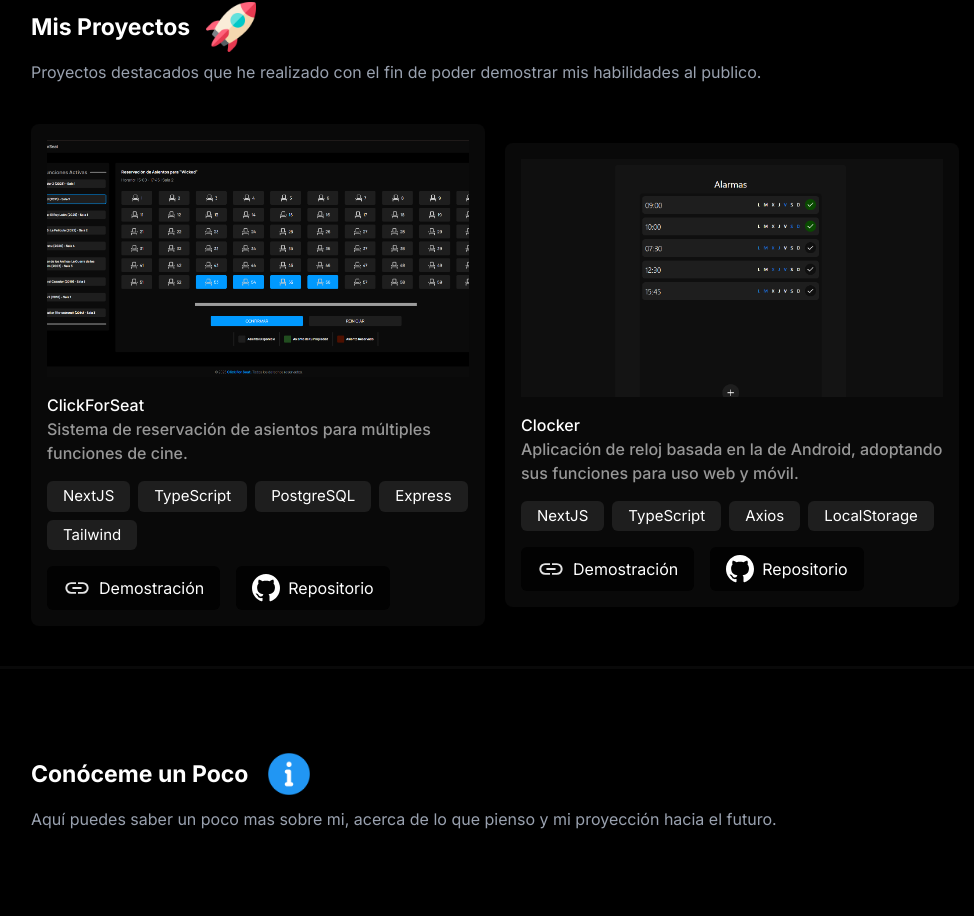
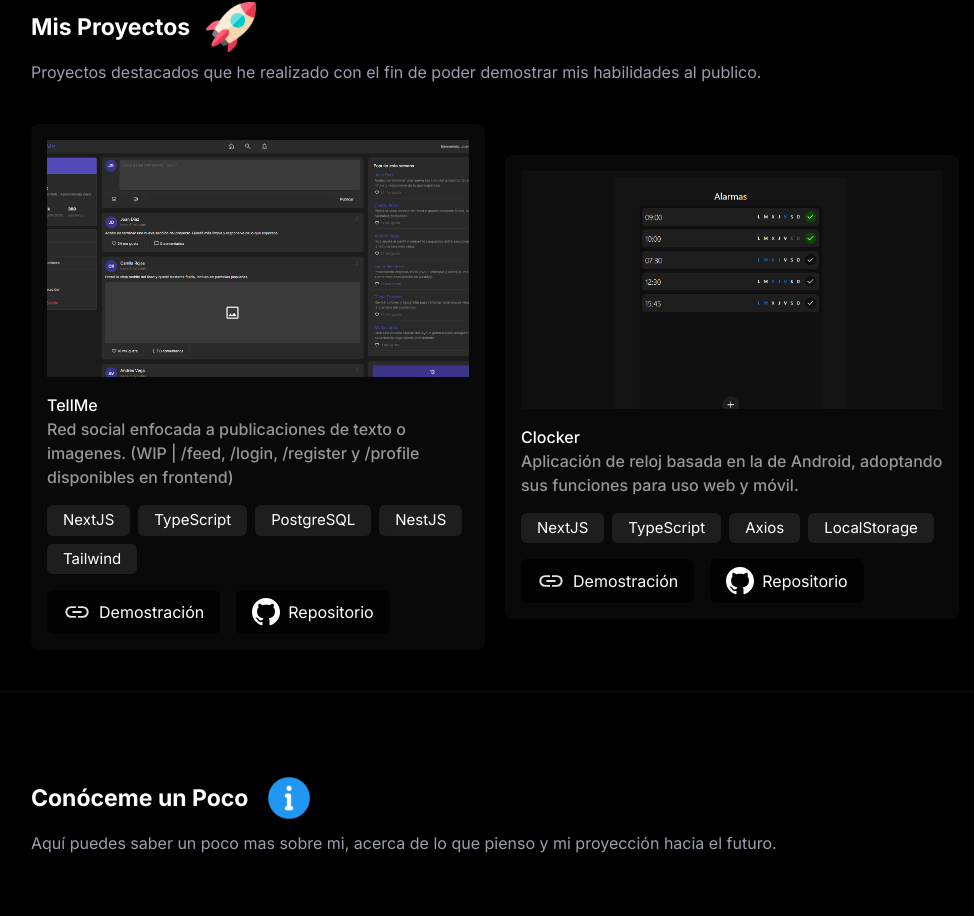
Before and after one commit to arielsitocs/Portafolio, a Next.js app: page / in a window 1280 px wide. Shown: the part 1956-2872 px from the top of the page, without its empty margins (145-1119 px from the left). Built offline with nearby package versions, Linux system fonts and the light colour scheme.

Commit message:
New: new project

```diff
--- a/src/components/Projects.tsx
+++ b/src/components/Projects.tsx
@@ -1,6 +1,6 @@
 import Image from "next/image";
 
-import ClickForSeat from "@/public/ClickForSeat.png";
+import TellMe from "@/public/TellMe.png";
 import Clocker from "@/public/Clocker.png";
 import ProjectIcon from "@/public/start-up.png";
 
@@ -11,18 +11,18 @@ import ProjectTypes from "../types/Project";
 export default function Projects() {
   const projects: ProjectTypes[] = [
     {
-      name: "ClickForSeat",
-      description: "Sistema de reservación de asientos para múltiples funciones de cine.",
-      image: ClickForSeat,
+      name: "TellMe",
+      description: "Red social enfocada a publicaciones de texto o imagenes. (WIP | /feed, /login, /register y /profile disponibles en frontend) ",
+      image: TellMe,
       technologies: [
         "NextJS",
         "TypeScript",
         "PostgreSQL",
-        "Express",
+        "NestJS",
         "Tailwind"
       ],
-      repoLink: "https://github.com/arielsitocs/ClickForSeat",
-      liveLink: "https://click-for-seat.vercel.app/"
+      repoLink: "https://github.com/arielsitocs/TellMe",
+      liveLink: "https://tell-me-xnvh.vercel.app/"
     },
     {
       name: "Clocker",
```
Also changed, not shown: public/TellMe.png (added).
